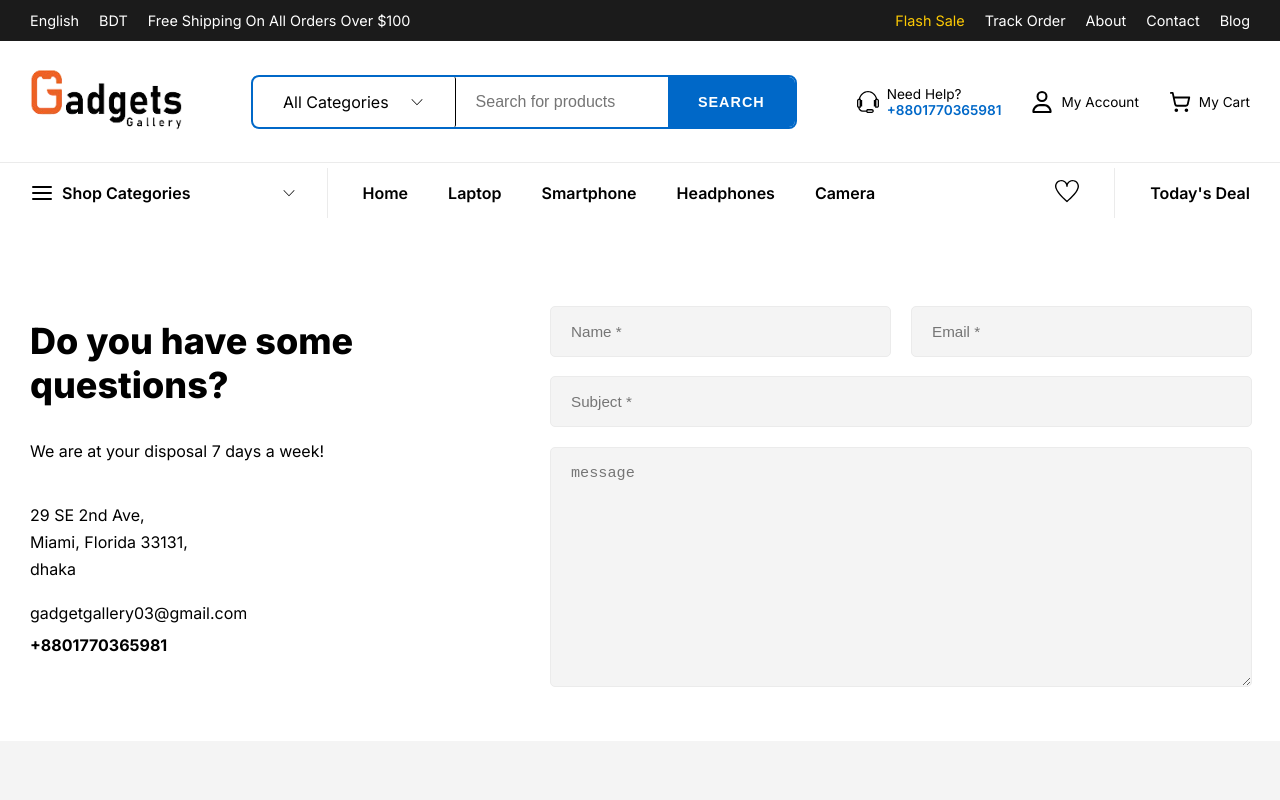
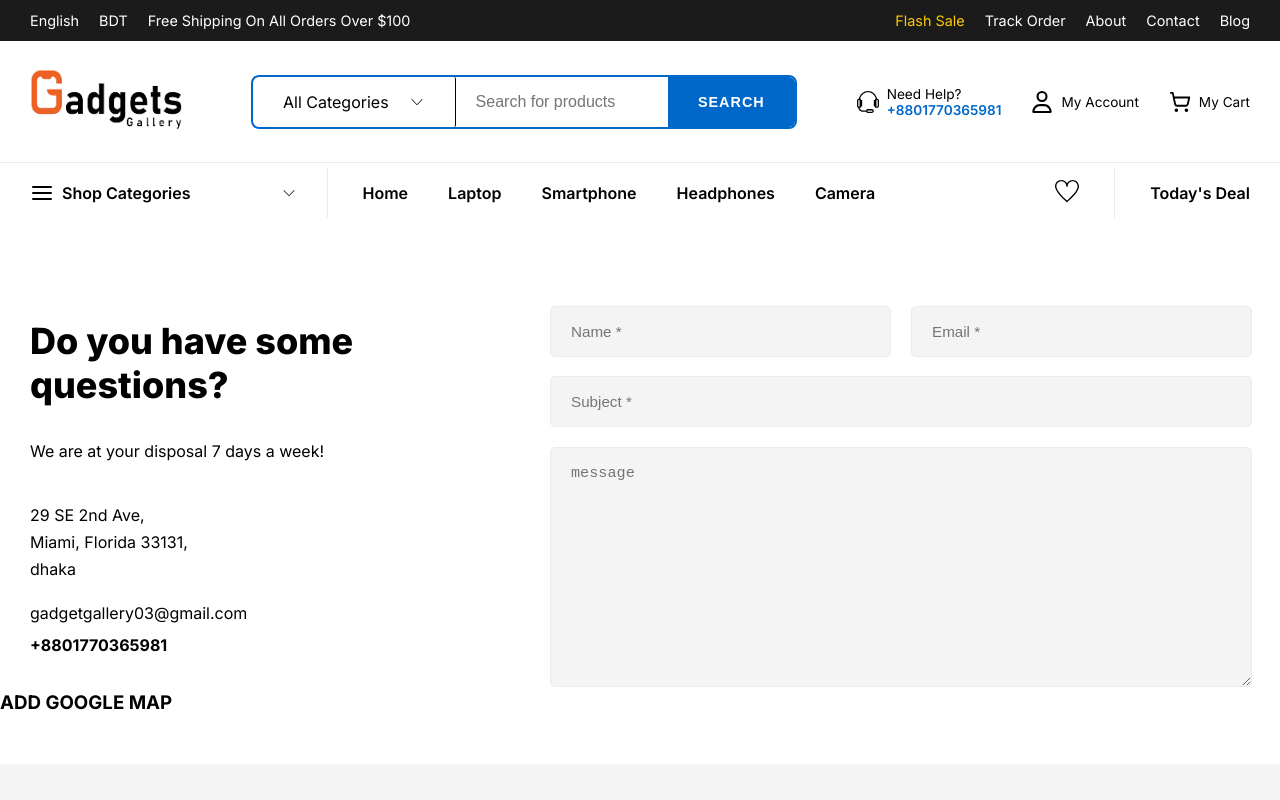
Before and after one commit to Adityo-dev/Gadget-gallery, a Next.js app: page /contact in a window 1280 px wide. Shown: the top 800 px of the page. Built offline with nearby package versions, Linux system fonts and the light colour scheme.

Commit message:
add google map file   [Done]

```diff
--- a/src/app/contact/page.js
+++ b/src/app/contact/page.js
@@ -1,7 +1,9 @@
+import GoogleMap from "@/components/googleMap";
 import styles from "./contact.module.css";
 
 const Contact = () => {
   return (
+    <>
       <section className={styles.allDataContainer}>
         <div className={styles.infoContainer}>
           <h2 className={styles.title}>Do you have some questions?</h2>
@@ -51,6 +53,11 @@ const Contact = () => {
           </div>
         </div>
       </section>
+
+      <section>
+        <GoogleMap />
+      </section>
+    </>
   );
 };
 
--- /dev/null
+++ b/src/components/googleMap/index.js
@@ -0,0 +1,11 @@
+import styles from "./googleMap.modue.css";
+
+const GoogleMap = () => {
+  return (
+    <div>
+      <h3>ADD GOOGLE MAP</h3>
+    </div>
+  );
+};
+
+export default GoogleMap;
```
Also changed, not shown: src/components/googleMap/googleMap.modue.css (added). Lines whose indentation alone changed are shown as unchanged.
